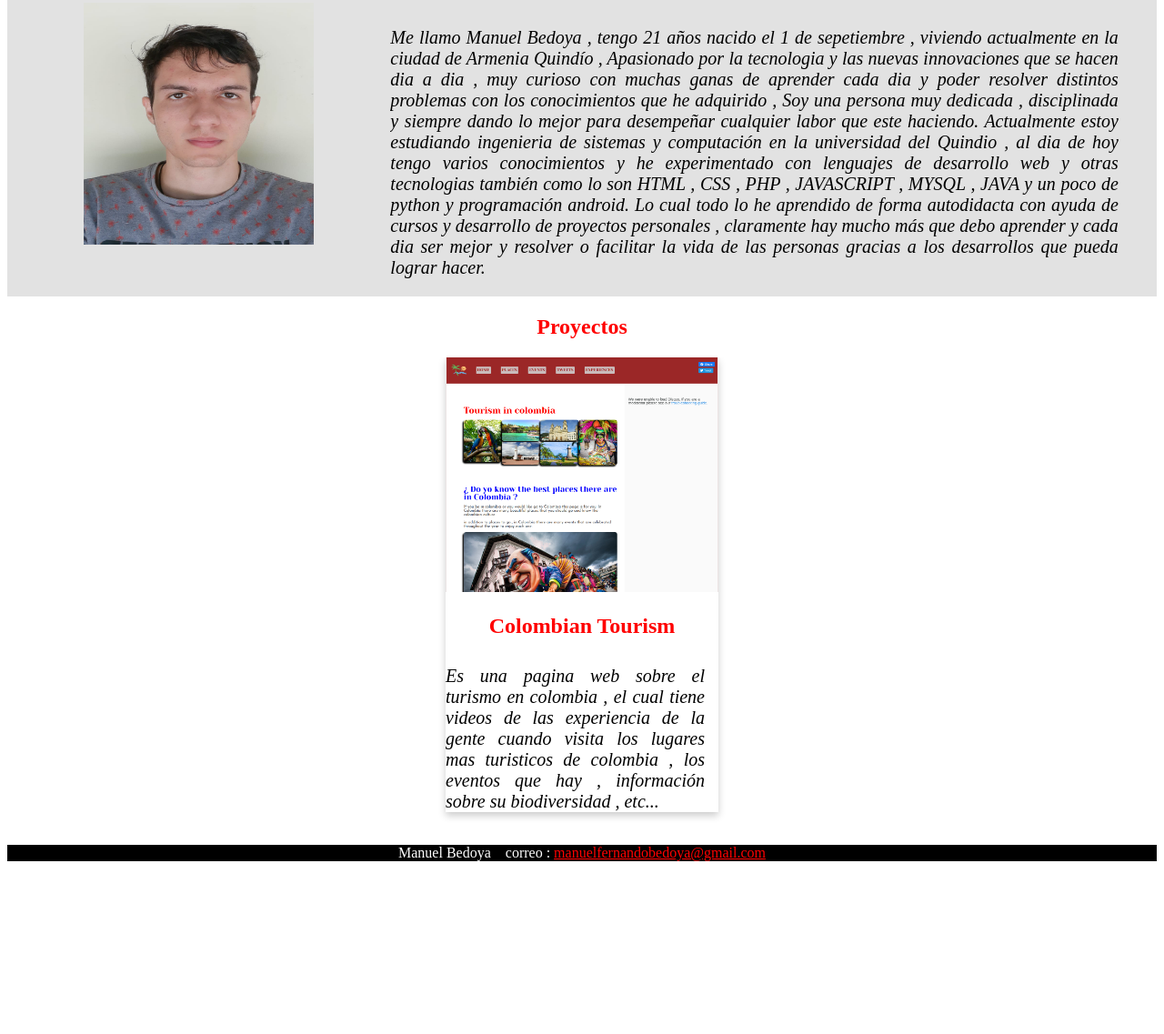
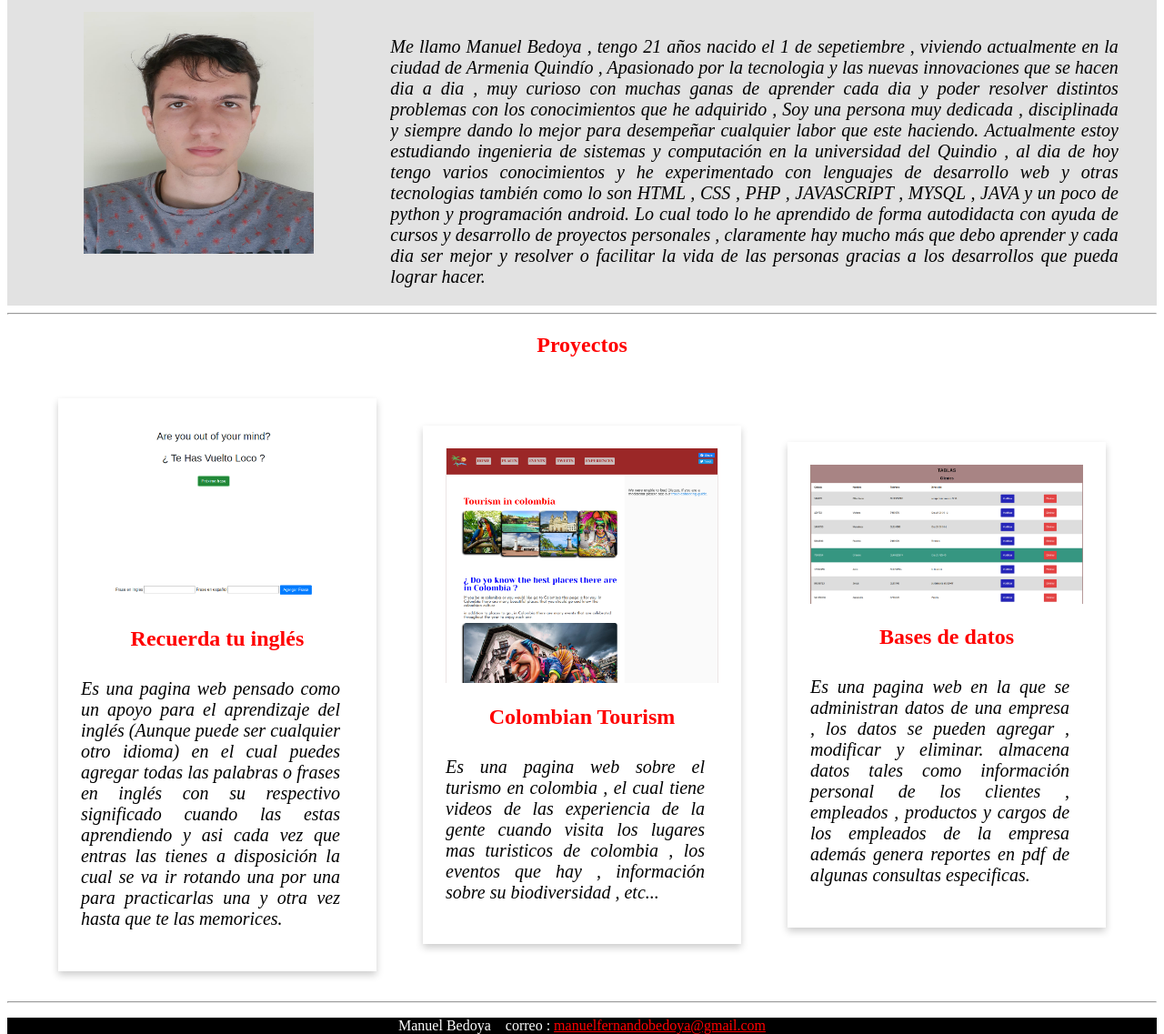
Before and after one commit to ManuBedoya/ManuBedoya.github.io, a plain HTML site: page index.html in a window 1280 px wide. Shown: the part 942-2079 px from the top of the page at 91% size. Before the commit the page ends 1889 px from the top, so only its background shows below. Drawn offline with Linux system fonts and the light colour scheme.

Commit message:
Tercera Actualizacion

```diff
--- a/index.html
+++ b/index.html
@@ -43,6 +43,7 @@
         ></a>
       </div>
     </div>
+    <hr />
     <header>
       <h1>Sobre mi</h1>
     </header>
@@ -72,9 +73,28 @@
         </p>
       </article>
     </main>
+    <hr />
     <div>
       <h2>Proyectos</h2>
-      <article>
+      <article id="contentCards">
+        <div class="card">
+          <img
+            src="images/englishPage.png"
+            alt="Colombian Tourism"
+            style="width: 100%;"
+          />
+          <h1>Recuerda tu inglés</h1>
+
+          <p>
+            Es una pagina web pensado como un apoyo para el aprendizaje del
+            inglés (Aunque puede ser cualquier otro idioma) en el cual puedes
+            agregar todas las palabras o frases en inglés con su respectivo
+            significado cuando las estas aprendiendo y asi cada vez que entras
+            las tienes a disposición la cual se va ir rotando una por una para
+            practicarlas una y otra vez hasta que te las memorices.
+          </p>
+        </div>
+
         <div class="card">
           <img
             src="images/tourismColombia.png"
@@ -90,8 +110,26 @@
             biodiversidad , etc...
           </p>
         </div>
+
+        <div class="card">
+          <img
+            src="images/bdPhoto.png"
+            alt="Colombian Tourism"
+            style="width: 100%;"
+          />
+          <h1>Bases de datos</h1>
+
+          <p>
+            Es una pagina web en la que se administran datos de una empresa ,
+            los datos se pueden agregar , modificar y eliminar. almacena datos
+            tales como información personal de los clientes , empleados ,
+            productos y cargos de los empleados de la empresa además genera
+            reportes en pdf de algunas consultas especificas.
+          </p>
+        </div>
       </article>
     </div>
+    <hr />
 
     <footer>
       <p>
--- a/styles.css
+++ b/styles.css
@@ -103,6 +103,20 @@ a {
 .card {
   box-shadow: 0 4px 8px 0 rgba(0, 0, 0, 0.2);
   max-width: 300px;
-  margin: auto;
+  margin: 2%;
   text-align: center;
+
+  padding: 2%;
 }
+#contentCards {
+  display: flex;
+  flex-direction: row;
+  align-items: center;
+  justify-content: center;
+}
+@media (max-width: 691px) {
+  main,
+  #contentCards {
+    flex-direction: column;
+  }
+}
```
Also changed, not shown: images/bdPhoto.png (added), images/englishPage.png (added).
